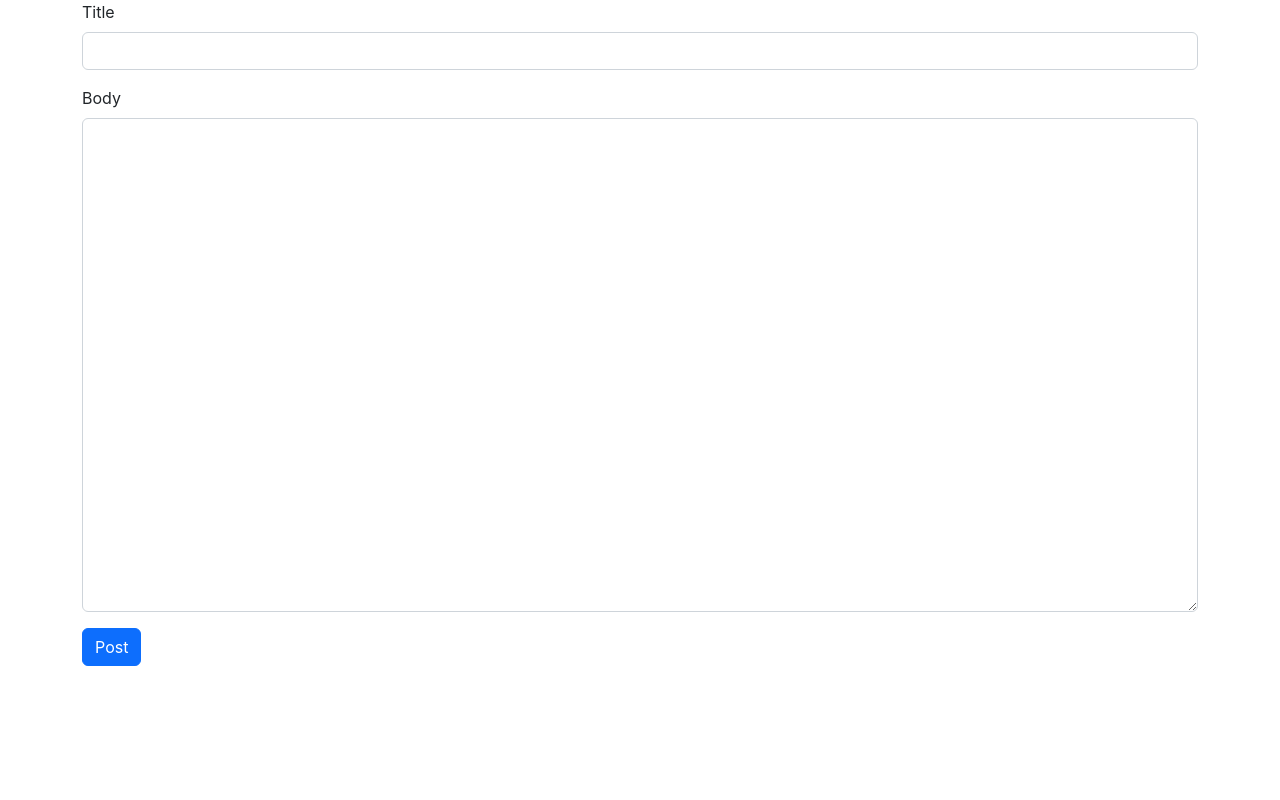
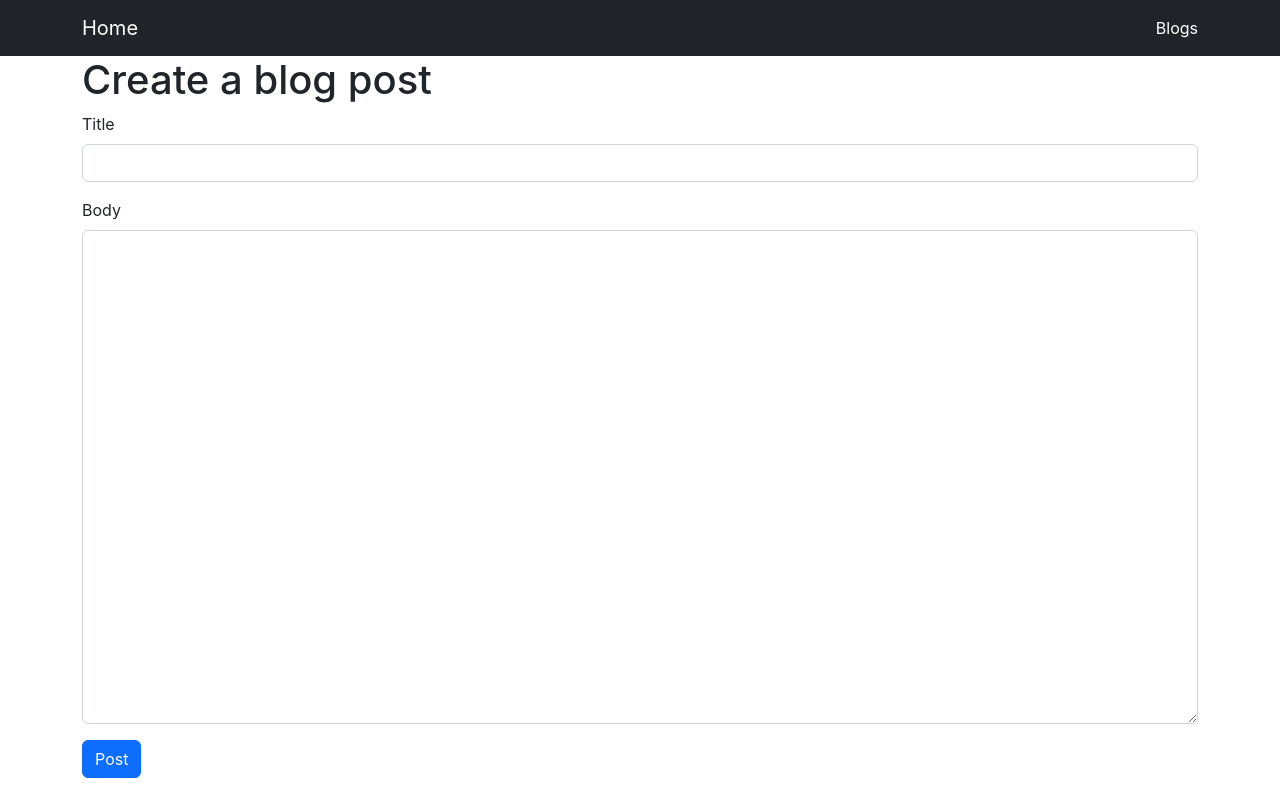
Before and after one commit to ZayneLee/react-basic1, a React (Create React App) app: page /blogs in a window 1280 px wide. Built offline with nearby package versions, Linux system fonts and the light colour scheme.

Commit message:
Blogform 컴포넌트 생성

```diff
--- a/package.json
+++ b/package.json
@@ -10,6 +10,7 @@
     "json-server": "^0.17.1",
     "react": "^18.2.0",
     "react-dom": "^18.2.0",
+    "react-router-dom": "^5.3.4",
     "react-scripts": "5.0.1",
     "web-vitals": "^2.1.4"
   },
--- a/src/App.js
+++ b/src/App.js
@@ -1,42 +1,35 @@
-import { useState } from "react";
-import axios from "axios";
+import { BrowserRouter as Router, Switch, Route, Link } from "react-router-dom";
+import BlogForm from "./components/BlogForm";
 
 function App() {
-  const [title, setTitle] = useState("");
-  const [body, setBody] = useState("");
-  const onSubmit = () => {
-    axios.post("http://localhost:3001/posts", {
-      title,
-      body,
-    });
-  };
   return (
-    <div className="container">
-      <div className="mb-3">
-        <label className="form-label">Title</label>
-        <input
-          className="form-control"
-          value={title}
-          onChange={(event) => {
-            setTitle(event.target.value);
-          }}
-        />
+    <Router>
+      <nav className="navbar navbar-dark bg-dark">
+        <div className="container">
+          <Link className="navbar-brand" to="/">
+            Home
+          </Link>
+
+          <ul className="navbar-nav">
+            <li className="nav-item">
+              <Link className="nav-link active" aria-current="page" to="/blogs">
+                Blogs
+              </Link>
+            </li>
+          </ul>
+        </div>
+      </nav>
+      <div className="container">
+        <Switch>
+          <Route path="/" exact>
+            Home Page
+          </Route>
+          <Route path="/blogs">
+            <BlogForm />
+          </Route>
+        </Switch>
       </div>
-      <div className="mb-3">
-        <label className="form-label">Body</label>
-        <textarea
-          className="form-control"
-          value={body}
-          onChange={(event) => {
-            setBody(event.target.value);
-          }}
-          rows="20"
-        />
-      </div>
-      <button className="btn btn-primary" onClick={onSubmit}>
-        Post
-      </button>
-    </div>
+    </Router>
   );
 }
 
--- /dev/null
+++ b/src/components/BlogForm.js
@@ -0,0 +1,44 @@
+import axios from "axios";
+import { useState } from "react";
+
+const BlogForm = () => {
+  const [title, setTitle] = useState("");
+  const [body, setBody] = useState("");
+  const onSubmit = () => {
+    axios.post("http://localhost:3001/posts", {
+      title,
+      body,
+    });
+  };
+  return (
+    <div>
+      <h1>Create a blog post</h1>
+      <div className="mb-3">
+        <label className="form-label">Title</label>
+        <input
+          className="form-control"
+          value={title}
+          onChange={(event) => {
+            setTitle(event.target.value);
+          }}
+        />
+      </div>
+      <div className="mb-3">
+        <label className="form-label">Body</label>
+        <textarea
+          className="form-control"
+          value={body}
+          onChange={(event) => {
+            setBody(event.target.value);
+          }}
+          rows="20"
+        />
+      </div>
+      <button className="btn btn-primary" onClick={onSubmit}>
+        Post
+      </button>
+    </div>
+  );
+};
+
+export default BlogForm;
```
Also changed, not shown: 1 other file (tests, documents, lock files or other folders).
